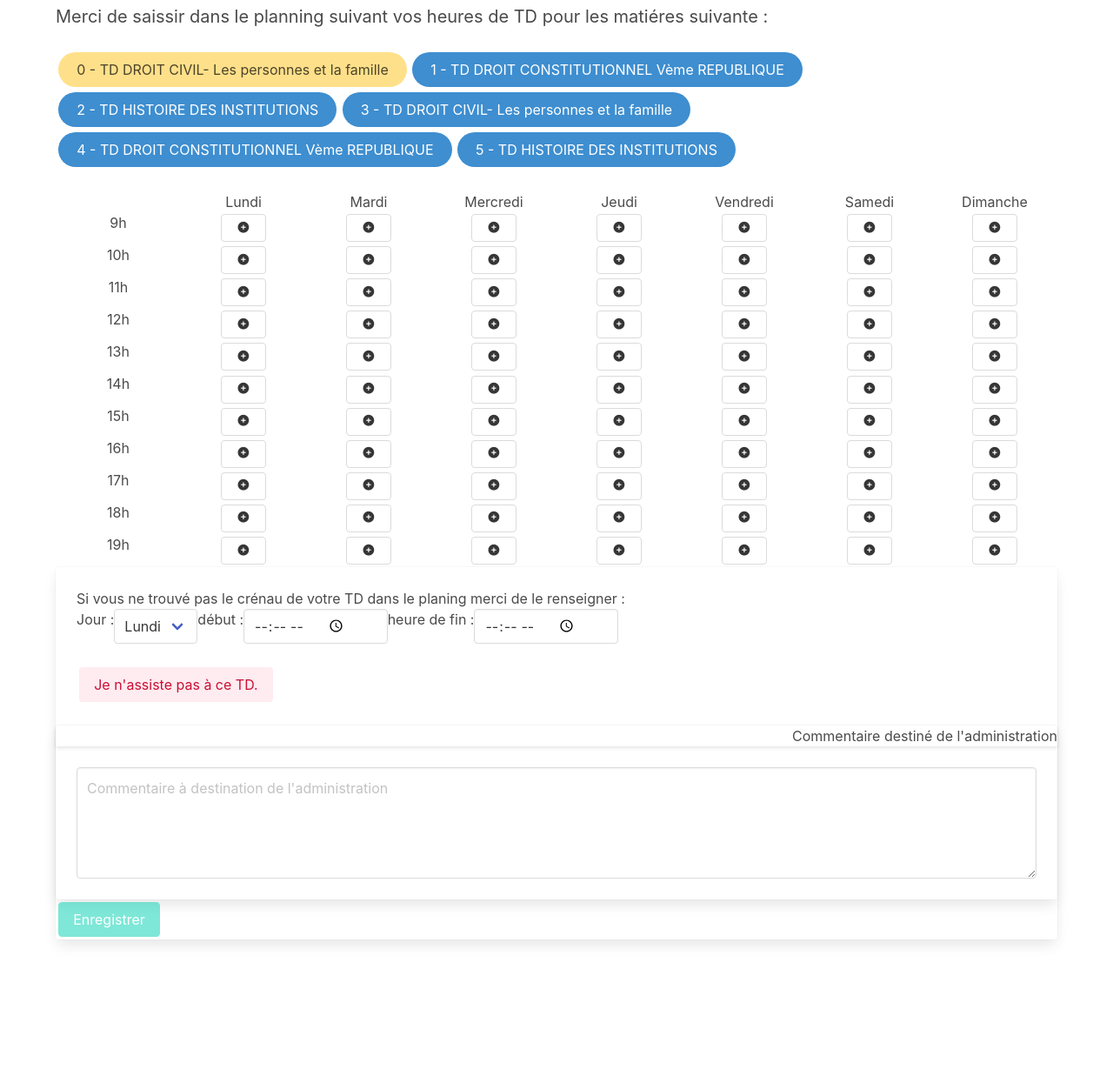
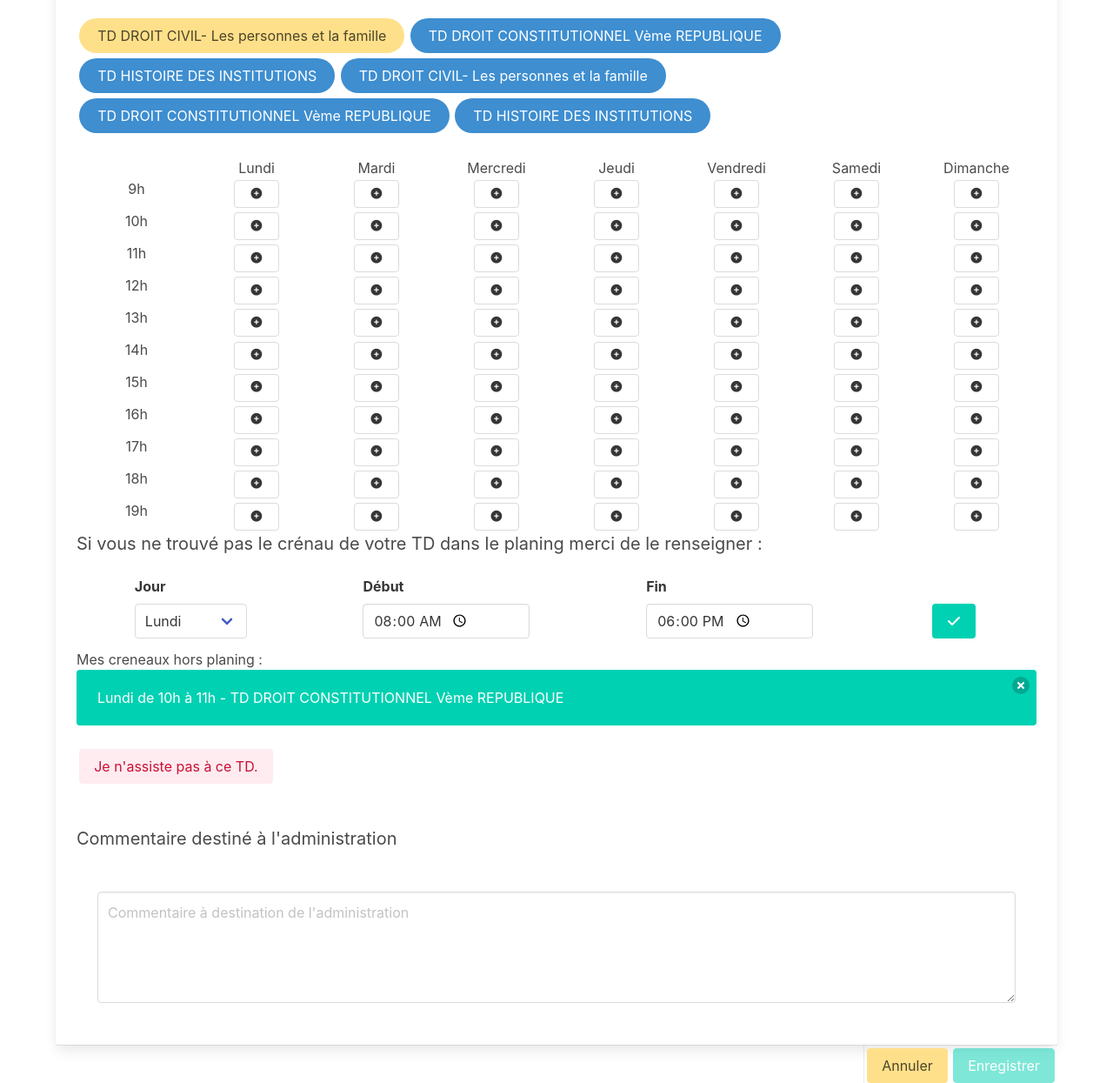
Before and after one commit to rabatm/inscription, a website: page index.html in a window 1280 px wide. Shown: the part 518-1763 px from the top of the page at 87% size. Before the commit the page ends 1646 px from the top, so only its background shows below. Drawn offline with nearby package versions, Linux system fonts and the light colour scheme.

Commit message:
add style + add crenaux perso

```diff
--- a/app.js
+++ b/app.js
@@ -76,9 +76,8 @@ function updateTD(id) {
         setNextTD();
 
         $("#"+id).html(`<i class="fa-solid fa-circle-plus"></i>`)
-        $("#"+id).removeClass("is-success is-light")
+        $("#"+id).removeClass("is-success")
         $("#" + currentTD).removeClass( "is-warning" );
-        $("#" + currentTD).removeClass( "is-light" );
         $("#"+ currentTD).addClass("is-warning is-rounded")
 
         $('#savPlanning').prop("disabled", true);
@@ -100,6 +99,7 @@ $.map(times, (horaire,ihoraire) => {
         if (flagIsNotUpdateDay){
             $('#jourSemaine').append(`<div class="day"><h3>${day}</h3></div>`)
             $('#jourSemaineSmall').append(`<div class="day"><h3>${day.slice(0,1)}</h3></div>`)
+            $('#selectDayPerso').append(`<option>${day}</option>`)
         }
             let ihtml='D'+ ihoraire.toString()+ 'T' + (iday.toString())
             dayHTML+=`<div class="date" ><button class="btnDate" id="${ihtml}"><i class="fa-solid fa-circle-plus"></i></button></div>`
@@ -110,14 +110,32 @@ $.map(times, (horaire,ihoraire) => {
 })
 $.map(TDs, (td,iTd) => {
     $('#divTab').append(
-    `<button id='${iTd}' class="TD">${iTd} - ${td}</button>`)
+    `<button id='${iTd}' class="TD">${td}</button>`)
 })
 
 $("#" + currentTD).addClass("is-warning")
 
 $(".TD").addClass( "button is-info is-rounded" );
 
+
+$('#savHorairePerso').click(function() {
+    const start = $('#startPerso')[0].value
+    const end = $('#endPerso')[0].value
+    const day = $('#selectDayPerso')[0].value
+
+
+$('#divHperso').append(`<div class="block is-1" id="divMyTime">
+<div class="notification is-primary">
+<button class="delete"></button>
+${day} de ${start}  à ${end} - TD DROIT CONSTITUTIONNEL Vème REPUBLIQUE
+</div>
+</div>`)
+
+})
+
+
 $('#noTD').click(function() {
+
 if(endForm) {
     $('#divNotGoingList').append(
         `<button id='NOTD${currentTD}' class="noBtnTD button is-success"></button>`)
--- a/index.css
+++ b/index.css
@@ -1,11 +1,10 @@
 .button
 {
     margin: 0.2em;
-
     resize: none
 }
 
-.jourSemaine{
+.jourSemaine, .horairePerso{
     display:flex;
     flex-direction: row;
 }
@@ -13,16 +12,18 @@
     display:none;
     flex-direction: row;
 }
+.card-header-title {
+    text-align: center;
+}
 
 .horaire, .horairePerso{
     display:flex;
     flex-direction: row;
-
-
+    justify-content: space-around;
 }
-
-.horaireInput{
-    width: 15%;
+.buttHoraireAdd{
+    align-self: flex-end;
+    padding-bottom: 0.5em;
 }
 .day, .date {
     padding: 0.2em,0.2em,0.2em,0.2em,;
@@ -38,7 +39,13 @@
     min-width: 4em;
     max-width: 10em;
 }
+.horaireInput {
+    width:12em;
+}
 
+.horairePerso {
+    padding: 2em,2em,2em,2em;
+}
 
 @media (max-width: 600px) {
     .jourSemaine {
--- a/index.html
+++ b/index.html
@@ -1,8 +1,9 @@
 <!DOCTYPE html>
-<html>
+<html lang="fr">
 <head>
-    <meta charset="utf-8">
-    <meta name="viewport" content="width=device-width, initial-scale=1">
+    <meta charset="UTF-8">
+    <meta http-equiv="X-UA-Compatible" content="IE=edge">
+    <meta name="viewport" content="width=device-width, initial-scale=1.0">
     <title>JURISPERFORM : Portail déclaration TD</title>
     <link rel="stylesheet" href="https://cdn.jsdelivr.net/npm/bulma@0.9.4/css/bulma.min.css">
     <link rel="stylesheet" href="https://cdnjs.cloudflare.com/ajax/libs/font-awesome/6.1.1/css/all.min.css" integrity="sha512-KfkfwYDsLkIlwQp6LFnl8zNdLGxu9YAA1QvwINks4PhcElQSvqcyVLLD9aMhXd13uQjoXtEKNosOWaZqXgel0g==" crossorigin="anonymous" referrerpolicy="no-referrer" />
@@ -11,20 +12,18 @@
 <body>
 <section class="section">
     <div class="container">
-    <div class="block">
-        <h1 class="title">
-            Portail déclaration TD - LICENCE 1_ Semestre 2_ TD2
-        </h1>
+       <div class="card">
+        <header class="card-header">
+          <p class="card-header-title title">
+            Déclaration TD - LICENCE 1 Semestre 2 TD2
+          </p>
+        </header>
+        <div class="card-content">
+          <div class="content">
+            Bonjour à toutes et vous tous, Nous vous demandons de bien vouloir compléter le formulaire ci-après dès que vous avez vos horaires de TD. Nous avons impérativement besoin de l'ensemble de ces informations pour pouvoir établir vos plannings à la Prépa. Comptant sur votre réactivité et votre compréhension.
           </div>
-    <div class="block">
-        <p class="subtitle">
-            Bonjour à toutes et vous tous,
-            Nous vous demandons de bien vouloir compléter le formulaire ci-après dès que vous avez vos horaires de TD.
-            Nous avons impérativement besoin de l'ensemble de ces informations pour pouvoir établir vos plannings à la Prépa.
-            Comptant sur votre réactivité et votre compréhension.
-        </p>
         </div>
-    <div class="block" id="divForm">
+        <div class="card-content" id="divForm">
             <div class="field">
                 <label class="label">Email : </label>
                 <div class="control has-icons-left has-icons-right">
@@ -38,27 +37,21 @@
                         </span>
                   </div>
                 </div>
+                <div class="block">
                     <button class="button is-info is-light">Suivant</button>
                     <p class="help is-danger">Adresse mail inconnus</p>
                     <p class="help is-info">Vous avez déjà remplis le questionnaire, pour toutes modifications merci de nous contacter (jurisperform@gmail.com).</p>
                 </div>
             </div>
         </div>
-  </section>
-  <section class="section">
-    <div class="container">
-    <div class="block">
-        <h1 class="title">
-            Portail déclaration TD - LICENCE 1_ Semestre 2_ TD2
-        </h1>
       </div>
-    <div class="block">
+      <div class="card">
+        <div class="card-content">
           <p class="subtitle">
-          Merci de saissir dans le planning suivant vos heures de TD pour les matiéres suivante :
-        </p>
-
+            Merci de saissir dans le planning suivant vos heures de TD pour les matiéres suivante :          </p>
         </div>
-    <div class="block is-8" id="divTab">
+        <div class="card-content">
+            <div class="block" id="divTab">
             </div>
             <div class="agenda">
                 <div class="jourSemaine" id="jourSemaine">
@@ -68,22 +61,37 @@
                 <div class="horaires" id="horaires">
                 </div>
             </div>
-    <div class="card">
-      <div class="card-content ">
-        <div id="horairePerso ">
-          <h2>Si vous ne trouvé pas le crénau de votre TD dans le planing merci de le renseigner :  </h2>
-          <div class="horairePerso block is-8">
-            <div>Jour :</div>
-            <div class="select">
-              <select>
-                <option>Lundi</option>
-                <option>Mardi</option>
+            <div class="block" id="horairePerso ">
+                <p class="subtitle">Si vous ne trouvé pas le crénau de votre TD dans le planing merci de le renseigner :  </p>
+                <div class="horairePerso">
+                    <div class="field">
+                        <label class="label">Jour</label>
+                        <div class="select" id="dayPerso">
+                            <select id="selectDayPerso">
                             </select>
                         </div>
-            <p> début :</p>
-             <input class="input horaireInput" type="time" min="09:00" max="18:00">
-             <p> heure de fin :</p>
-              <input class="input horaireInput" type="time" min="09:00" max="18:00">
+                    </div>
+                    <div class="field">
+                        <label class="label">Début</label>
+                        <input class="input horaireInput" id="startPerso" type="time" value="08:00" min="09:00" max="18:00">
+                    </div>
+                    <div class="field">
+                        <label class="label">Fin</label>
+                        <input class="input horaireInput" id="endPerso" value="18:00" type="time" min="09:00" max="18:00">
+                    </div>
+                    <div class="buttHoraireAdd field">
+                        <button class="button is-primary" id="savHorairePerso" ><i class="fa-solid fa-check"></i></button>
+                    </div>
+                    </div>
+                    <div class="divHperso block is-1" id="divHperso">
+                        <label>Mes creneaux hors planing : </label>
+                        <div class="block is-1" id="divMyTime">
+                            <div class="notification is-primary">
+                                <button class="delete"></button>
+                                Lundi de 10h à 11h - TD DROIT CONSTITUTIONNEL Vème REPUBLIQUE
+                            </div>
+                        </div>
+                    </div>
                 </div>
                 <div class="divNotGoing">
                     <button id="noTD" class="button is-danger is-light">Je n'assiste pas à ce TD.</button>
@@ -92,19 +100,23 @@
                     </div>
                 </div>
         </div>
-    </div>
-    <div class="card">
-      <div class="card-header">
-        <p class="card-header-title">
-          <h2>Commentaire destiné de l'administration </h2>
-        </p>
-      </div>
+        <div class="card-content">
+            <p class="subtitle">Commentaire destiné à l'administration</p>
             <div class="card-content">
                 <textarea class="textarea" placeholder="Commentaire à destination de l'administration"></textarea>
             </div>
         </div>
+    </div>
+        <footer class="card-footer">
+          <p class="card-footer-item">
+            <div class="buttValid">
+                <button class="button is-warning" id="unSave">Annuler</button>
+            </div>
             <div class="buttValid">
                     <button class="button is-primary" id="savPlanning" disabled>Enregistrer</button>
+            </div>
+          </p>
+        </footer>
       </div>
     </div>
 </section>
```
Lines whose indentation alone changed are shown as unchanged.
